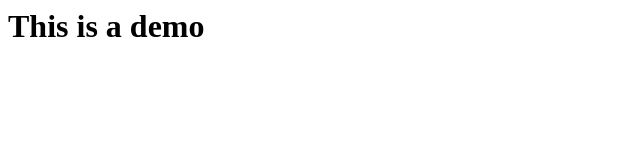
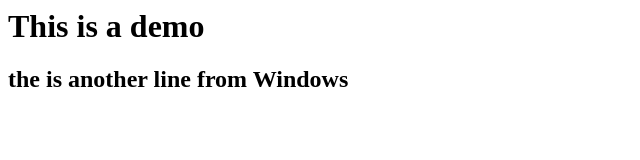
Before and after one commit to abdallah-dhaou/cfl-demo, a plain HTML site: page index.html in a window 1280 px wide. Shown: the whole page, without its empty margins (0-640 px from the left). Drawn offline with Linux system fonts and the light colour scheme.

Commit message:
changes from Win

```diff
--- a/index.html
+++ b/index.html
@@ -1 +1,2 @@
 <h1> This is a demo </h1>
+<h2> the is another line from Windows </h2>
```
